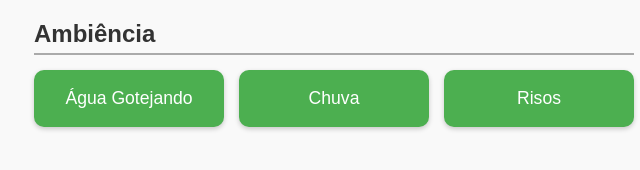
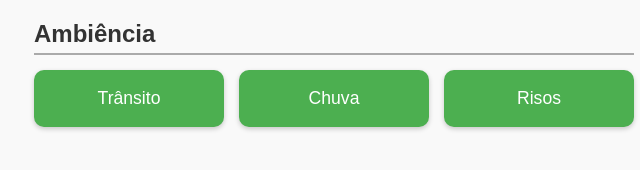
Before and after one commit to mathesanto/tempo, a plain HTML site: page index.html in a window 1280 px wide. Shown: the part 382-552 px from the top of the page, 306-946 px from the left. Drawn offline with Linux system fonts and the light colour scheme.

Commit message:
fix badcantor

```diff
--- a/index.html
+++ b/index.html
@@ -31,7 +31,7 @@
     <section>
       <h2>Ambiência</h2>
       <div class="botoes">
-        <button onclick="tocarSom('agua')">Água Gotejando</button>
+        <button onclick="tocarSom('trafego')">Trânsito</button>
         <button onclick="tocarSom('chuva')">Chuva</button>
         <button onclick="tocarSom('risos')">Risos</button>
       </div>
```
Also changed, not shown: 1 other file.
